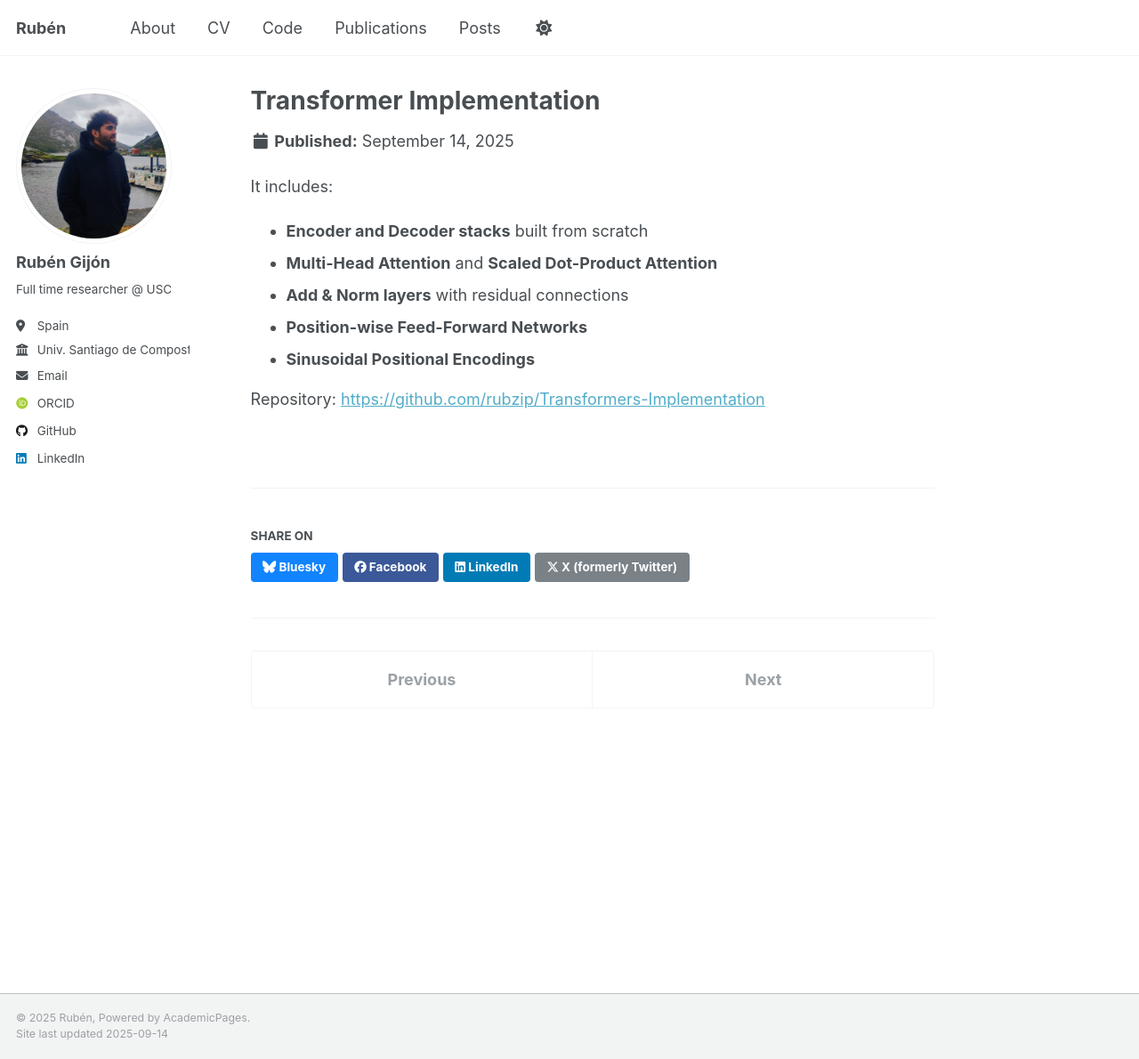
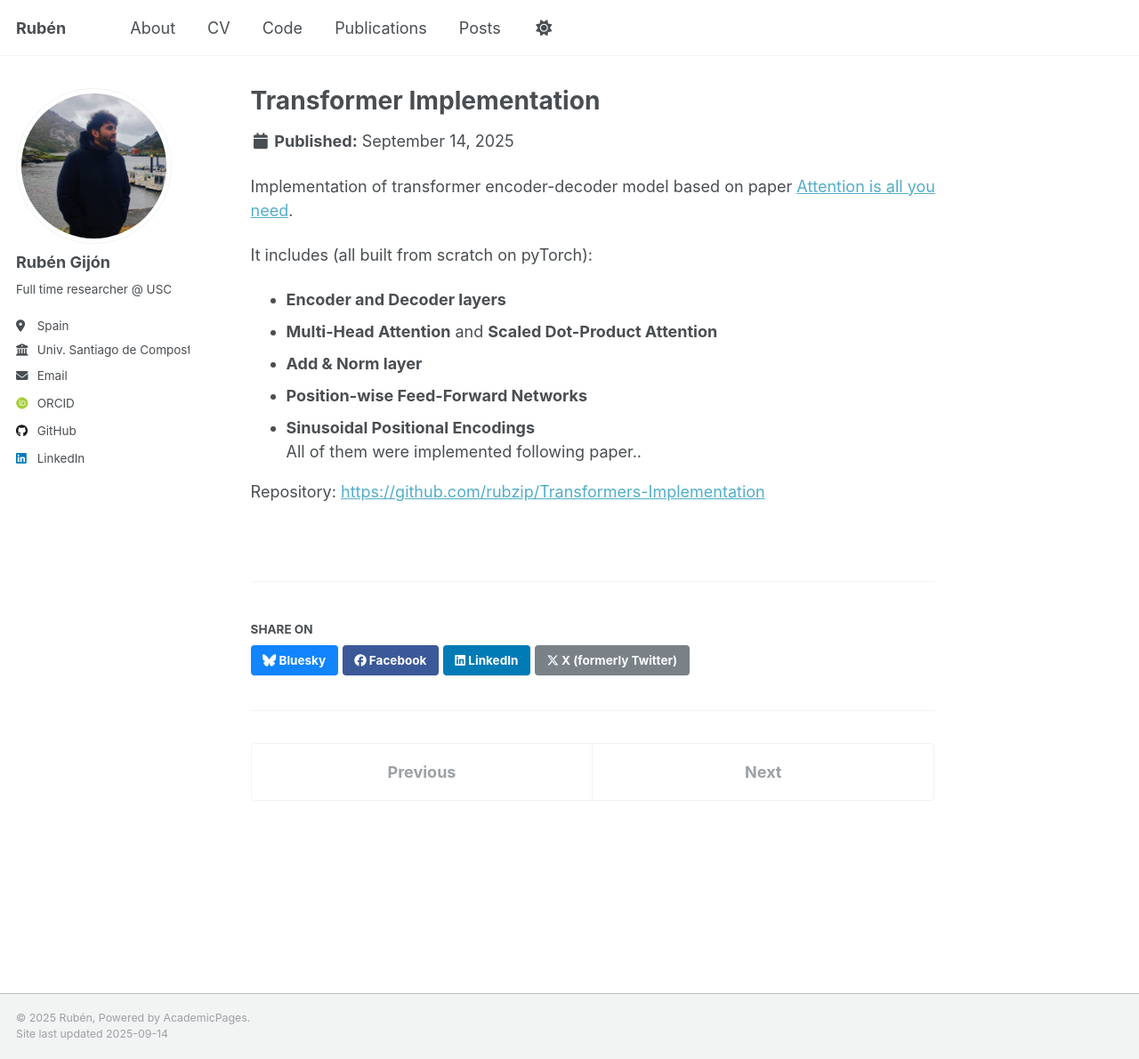
Before and after one commit to rubzip/rubzip.github.io, a Jekyll site: the page built from _portfolio/3-transformers.md, in a window 1280 px wide and 1190 px high. Shown: the whole window at 89% size. Built offline with Jekyll 4.4.1, drawn with Linux system fonts in a browser that asks for light colours; some web fonts are replaced; a script that is not in the unit is left out.

Commit message:
Transformers update

```diff
--- a/_portfolio/3-transformers.md
+++ b/_portfolio/3-transformers.md
@@ -1,14 +1,18 @@
 ---
 title: "Transformer Implementation"
-excerpt: 'Implementation of paper "Attention is all you need". <a href="https://github.com/rubzip/Transformers-Implementation" target="_blank">Code</a>'
+excerpt: 'Implementation of transformer encoder-decoder model based on paper <a href="https://arxiv.org/abs/1706.03762" target="_blank">Attention is all you need</a>. <a href="https://github.com/rubzip/Transformers-Implementation" target="_blank">Code</a>.'
 collection: portfolio
 ---
 
-It includes:
-- **Encoder and Decoder stacks** built from scratch
+Implementation of transformer encoder-decoder model based on paper <a href="https://arxiv.org/abs/1706.03762" target="_blank">Attention is all you need</a>.
+
+It includes (all built from scratch on pyTorch):
+- **Encoder and Decoder layers**
 - **Multi-Head Attention** and **Scaled Dot-Product Attention**
-- **Add & Norm layers** with residual connections
+- **Add & Norm layer**
 - **Position-wise Feed-Forward Networks**
 - **Sinusoidal Positional Encodings**
+All of them were implemented following paper..
+
 
 Repository: [https://github.com/rubzip/Transformers-Implementation](https://github.com/rubzip/Transformers-Implementation)
```
